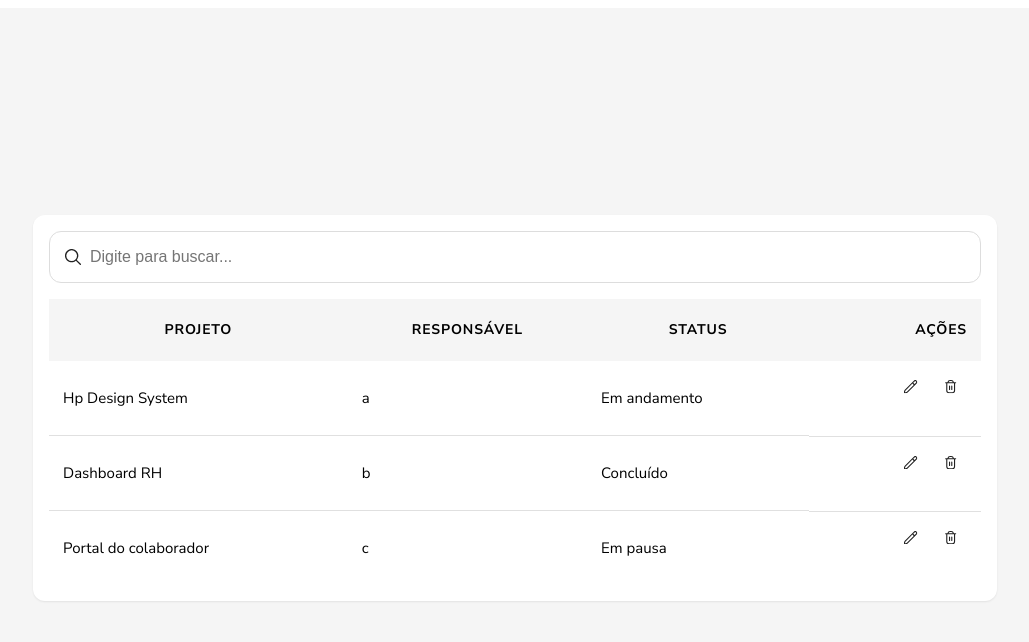
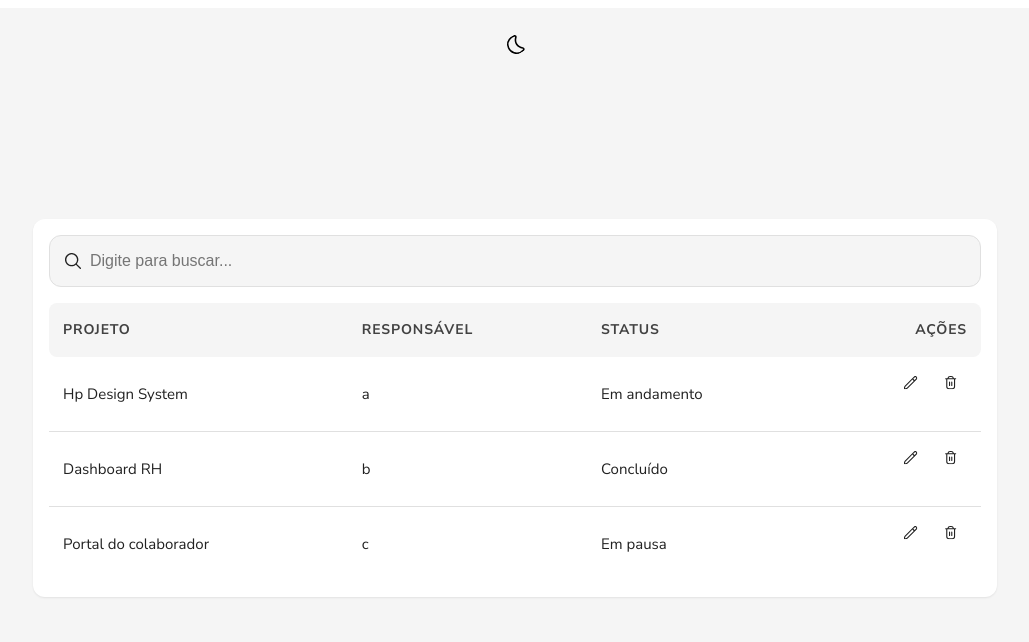
Before and after one commit to HenriquePetrelli/hp-design-system, a Vue app: page / in a window 1280 px wide. Shown: the top 642 px of the page, without its empty margins (125-1154 px from the left). Built offline with nearby package versions, Linux system fonts and the light colour scheme.

Commit message:
refatcotr: alteradas cores de DataTable

```diff
--- a/src/App.vue
+++ b/src/App.vue
@@ -2,7 +2,7 @@
   <div class="playground">
     <!-- <HpToggleSwitch v-model="value" /> -->
 
-    <!-- <HpThemeSwitcher v-model="value2" /> -->
+    <HpThemeSwitcher v-model="value2" style="position: fixed; top: 30px" />
 
     <!-- <HpThemeSwitcher v-model="value2" :hasAnimation="false" /> -->
     <!-- <HpInputRange label="Selecione uma opção" v-model="selectedValue" /> -->
@@ -52,9 +52,9 @@
       style="width: 100%"
       :items="projects"
       :columns="[
-        { key: 'name', label: 'Projeto' },
-        { key: 'owner', label: 'Responsável' },
-        { key: 'status', label: 'Status' }
+        { key: 'name', label: 'Projeto', align: 'left' },
+        { key: 'owner', label: 'Responsável', align: 'left' },
+        { key: 'status', label: 'Status', align: 'left' }
       ]"
       hasDivider
     >
--- a/src/components/dataTable/DataTable.scss
+++ b/src/components/dataTable/DataTable.scss
@@ -20,18 +20,21 @@
 
   &__table {
     width: 100%;
-    border-collapse: collapse;
+    border-collapse: separate;
+    border-spacing: 0;
   }
 
   /* ================= Header ================= */
 
   &__header-cell {
-    padding: 8px 14px;
+    padding: 4px 14px;
+
     background-color: var(--color-background);
     text-transform: uppercase;
     font-size: 11px;
     letter-spacing: 0.08em;
-    color: var(--color-text-muted);
+    color: var(--text-color);
+    text-align: left;
 
     &--right {
       text-align: right;
@@ -39,6 +42,18 @@
 
     &--center {
       text-align: center;
+    }
+
+    /* Primeira coluna */
+    &:first-child {
+      border-top-left-radius: 8px;
+      border-bottom-left-radius: 8px;
+    }
+
+    /* Última coluna */
+    &:last-child {
+      border-top-right-radius: 8px;
+      border-bottom-right-radius: 8px;
     }
   }
 
--- a/src/components/dataTable/DataTable.vue
+++ b/src/components/dataTable/DataTable.vue
@@ -34,7 +34,7 @@
               }"
               :style="{ width: column.width }"
             >
-              <HpText size="xs" weight="semibold">
+              <HpText size="xs" color="var(--color-text-secondary)">
                 {{ column.label }}
               </HpText>
             </th>
@@ -43,7 +43,9 @@
               v-if="$slots.actions"
               class="data-table__header-cell data-table__header-cell--right"
             >
-              <HpText size="xs" weight="semibold">Ações</HpText>
+              <HpText size="xs" color="var(--color-text-secondary)"
+                >Ações</HpText
+              >
             </th>
           </tr>
         </thead>
@@ -77,7 +79,7 @@
                 'data-table__cell--center': column.align === 'center'
               }"
             >
-              <HpText size="sm">
+              <HpText size="sm" color="var(--color-text-primary)">
                 {{ item[column.key] }}
               </HpText>
             </td>
--- a/src/components/input/inputText/InputText.scss
+++ b/src/components/input/inputText/InputText.scss
@@ -26,14 +26,15 @@
     width: 100%;
     padding: 1rem;
     font-size: 16px;
-    border: 1px solid #ddd;
+    border: 1px solid var(--color-border);
     border-radius: 12px;
-    background-color: #fff;
+    background-color: var(--color-background);
     transition: all 0.3s ease;
     font-weight: 400;
     padding-left: calc(1rem + var(--icon-padding-left));
     padding-right: calc(1rem + var(--icon-padding-right));
     font-family: 'Nunito', sans-serif;
+    color: var(--color-text-primary);
 
     &:focus {
       outline: none;
--- a/src/components/themeSwitcher/ThemeSwitcher.vue
+++ b/src/components/themeSwitcher/ThemeSwitcher.vue
@@ -71,7 +71,7 @@ const props = defineProps({
   },
   hasAnimation: {
     type: Boolean,
-    default: true
+    default: false
   },
 
   /* Toggle animado */
```
